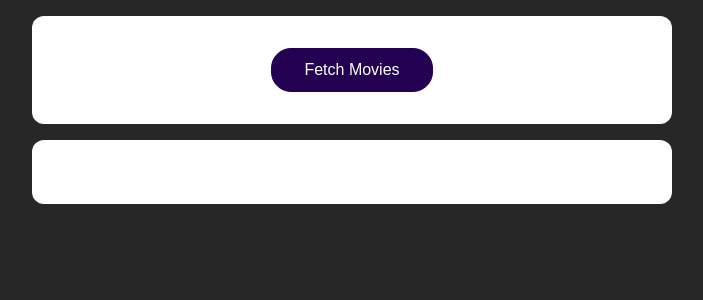
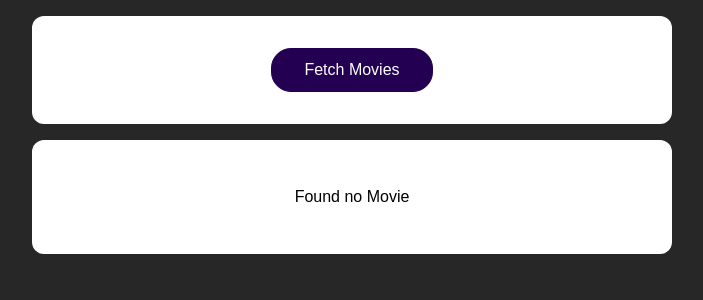
Before and after one commit to Hienfunix/ReactNew, a React (Create React App) app: page / in a window 1280 px wide. Shown: the top 300 px of the page, without its empty margins (288-991 px from the left). Built offline with nearby package versions, Linux system fonts and the light colour scheme.

Commit message:
lam bt 179

```diff
--- a/src/App.js
+++ b/src/App.js
@@ -5,8 +5,9 @@ import './App.css';
 
 function App() {
     const [movie,setMovie] = useState([])
-
+    const [loading,setLoading] = useState(Boolean);
     async function fetchMovieHandler (){
+      setLoading(true);
       const response = await fetch('https://swapi.py4e.com/api/films/');
       const data = await response.json();
       const transformedMovies = data.results.map(movieData => {
@@ -18,7 +19,10 @@ function App() {
         };
        })
        setMovie(transformedMovies)
+       setLoading(false);
+
       }
+
 
   return (
     <React.Fragment>
@@ -26,6 +30,9 @@ function App() {
         <button onClick={fetchMovieHandler}>Fetch Movies</button>
       </section>
       <section>
+        {!loading && movie.length > 0 && <MoviesList movies={movie} />}
+        {!loading && movie.length === 0 && <p> Found no Movie </p>}
+        {loading && <p>Loading...</p>}
         <MoviesList movies={movie} />
       </section>
     </React.Fragment>
```
